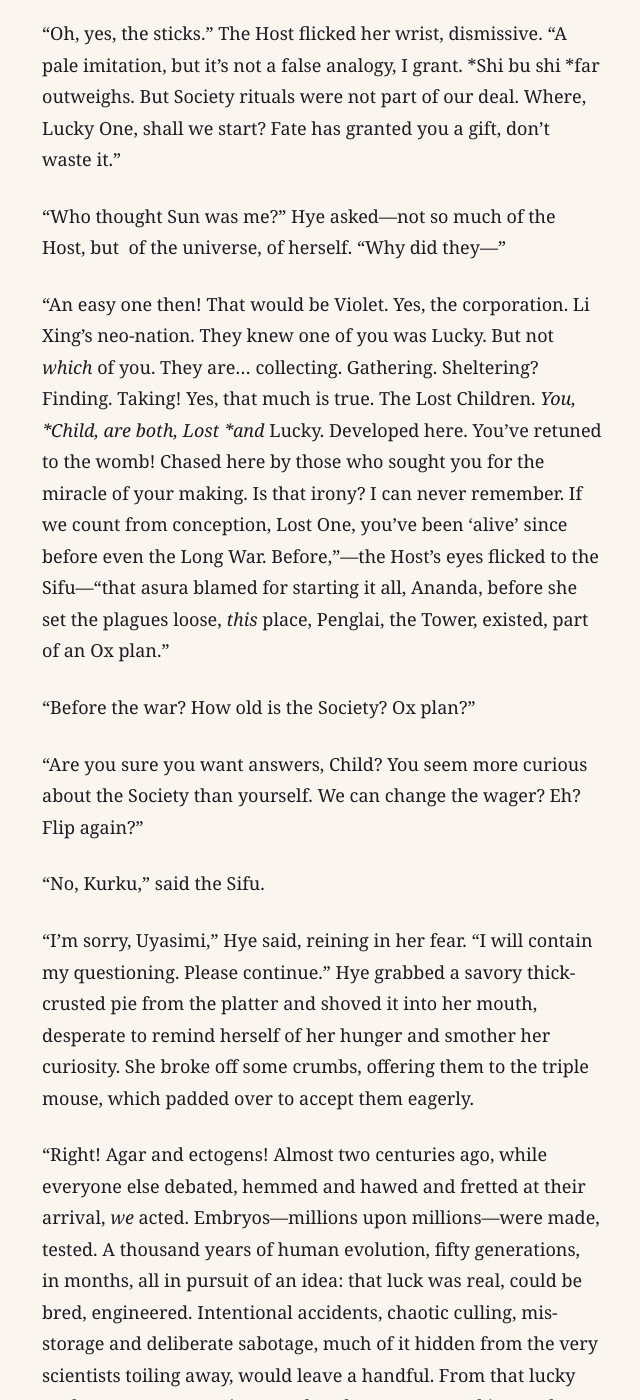
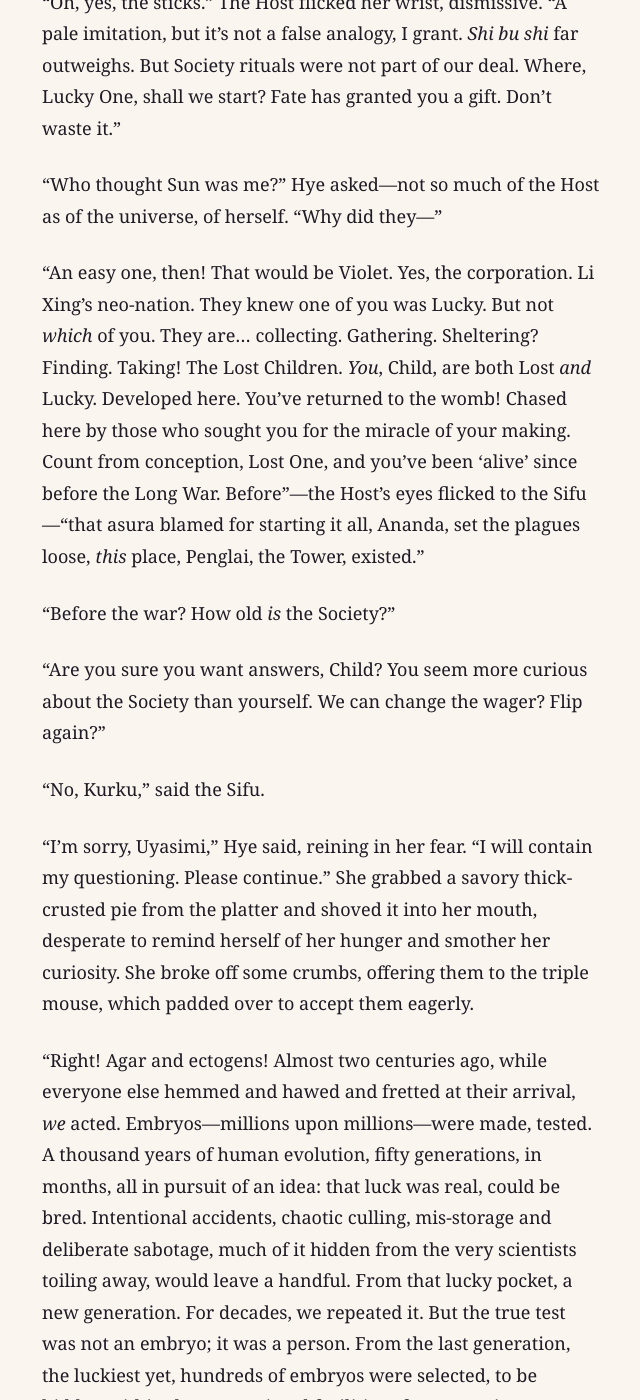
Before and after one commit to kmunki/kmunki.github.io, a Jekyll site: the page built from _fiction/violet/068-chapter-37.md, in a window 1280 px wide and 1400 px high, scrolled down 1287 px. Shown: the whole window, without its empty margins (318-958 px from the left). Built offline with Jekyll 4.4.1, drawn with Linux system fonts in a browser that asks for light colours; some of the changed text lies outside the part shown.

Commit message:
Violet ch 37 "The Magicians": Trim Kurku's exposition; fix coin, add hawks
- Kurku's speeches trimmed ~12%: cut the winks ("Is that irony? I can never remember.", "A pun."), "part of an Ox plan", and her "Eh?" (reserved for Illapa).
- Embryo, Lost/Lucky and Continuum speeches tightened ("She believes herself one of the Lost"). All listed facts and her stammer are kept.
- "That rolling coin" → "That coin in the mouse's paws", to match Trine's catch.
- Added after Advika looks back at the Tower: "They had released the cinder hawks at the Tower's door… and Hye had not looked back."
- Voice and canon: "Just so" → "Yes, yes" ("Just so" is Brand's); "His Oni" → "His ogre" (as in Ch 3).
- About 40 copyedits (retuned→returned, italics, splices); the tram scene is copyedit only. 1,834 → 1,793 words.

Co-Authored-By: Claude Fable 5.1 <noreply@anthropic.com>
Claude-Session: https://claude.ai/code/session_01NJgbLGEsaNqtMx8nky9w7V

```diff
--- a/_fiction/violet/068-chapter-37.md
+++ b/_fiction/violet/068-chapter-37.md
@@ -24,45 +24,45 @@ Dazed, Hye wandered over and sat in the salon-like cluster of chairs where Kurku
 
 “Like the Viceroy and the Yi Ching,” Hye mumbled, more thought than statement.
 
-“Oh, yes, the sticks.” The Host flicked her wrist, dismissive. “A pale imitation, but it’s not a false analogy, I grant. *Shi bu shi *far outweighs. But Society rituals were not part of our deal. Where, Lucky One, shall we start? Fate has granted you a gift, don’t waste it.”
+“Oh, yes, the sticks.” The Host flicked her wrist, dismissive. “A pale imitation, but it’s not a false analogy, I grant. *Shi bu shi* far outweighs. But Society rituals were not part of our deal. Where, Lucky One, shall we start? Fate has granted you a gift. Don’t waste it.”
 
-“Who thought Sun was me?” Hye asked—not so much of the Host, but  of the universe, of herself. “Why did they—”
+“Who thought Sun was me?” Hye asked—not so much of the Host as of the universe, of herself. “Why did they—”
 
-“An easy one then! That would be Violet. Yes, the corporation. Li Xing’s neo-nation. They knew one of you was Lucky. But not *which* of you. They are… collecting. Gathering. Sheltering? Finding. Taking! Yes, that much is true. The Lost Children. *You, *Child, are both, Lost *and* Lucky. Developed here. You’ve retuned to the womb! Chased here by those who sought you for the miracle of your making. Is that irony? I can never remember. If we count from conception, Lost One, you’ve been ‘alive’ since before even the Long War. Before,”—the Host’s eyes flicked to the Sifu—“that asura blamed for starting it all, Ananda, before she set the plagues loose, *this* place, Penglai, the Tower, existed, part of an Ox plan.”
+“An easy one, then! That would be Violet. Yes, the corporation. Li Xing’s neo-nation. They knew one of you was Lucky. But not *which* of you. They are… collecting. Gathering. Sheltering? Finding. Taking! The Lost Children. *You*, Child, are both Lost *and* Lucky. Developed here. You’ve returned to the womb! Chased here by those who sought you for the miracle of your making. Count from conception, Lost One, and you’ve been ‘alive’ since before the Long War. Before”—the Host’s eyes flicked to the Sifu—“that asura blamed for starting it all, Ananda, set the plagues loose, *this* place, Penglai, the Tower, existed.”
 
-“Before the war? How old is the Society? Ox plan?”
+“Before the war? How old *is* the Society?”
 
-“Are you sure you want answers, Child? You seem more curious about the Society than yourself. We can change the wager? Eh? Flip again?”
+“Are you sure you want answers, Child? You seem more curious about the Society than yourself. We can change the wager? Flip again?”
 
 “No, Kurku,” said the Sifu.
 
-“I’m sorry, Uyasimi,” Hye said, reining in her fear. “I will contain my questioning. Please continue.” Hye grabbed a savory thick-crusted pie from the platter and shoved it into her mouth, desperate to remind herself of her hunger and smother her curiosity. She broke off some crumbs, offering them to the triple mouse, which padded over to accept them eagerly.
+“I’m sorry, Uyasimi,” Hye said, reining in her fear. “I will contain my questioning. Please continue.” She grabbed a savory thick-crusted pie from the platter and shoved it into her mouth, desperate to remind herself of her hunger and smother her curiosity. She broke off some crumbs, offering them to the triple mouse, which padded over to accept them eagerly.
 
-“Right! Agar and ectogens! Almost two centuries ago, while everyone else debated, hemmed and hawed and fretted at their arrival, *we* acted. Embryos—millions upon millions—were made, tested. A thousand years of human evolution, fifty generations, in months, all in pursuit of an idea: that luck was real, could be bred, engineered. Intentional accidents, chaotic culling, mis-storage and deliberate sabotage, much of it hidden from the very scientists toiling away, would leave a handful. From that lucky pocket, a new generation. For decades, we repeated it. But the true test was not in an embryo, but a person. From the last generation, the luckiest yet, hundreds of embryos were selected and a plan was developed to hide them within the generational facilities of every nation on earth. But Ananda’s War arrived and brought with it more chaos than even the Society would want. The embryos were lost, then forgotten. But the Society persisted and, as it rebuilt, the rumor returned.”
+“Right! Agar and ectogens! Almost two centuries ago, while everyone else hemmed and hawed and fretted at their arrival, *we* acted. Embryos—millions upon millions—were made, tested. A thousand years of human evolution, fifty generations, in months, all in pursuit of an idea: that luck was real, could be bred. Intentional accidents, chaotic culling, mis-storage and deliberate sabotage, much of it hidden from the very scientists toiling away, would leave a handful. From that lucky pocket, a new generation. For decades, we repeated it. But the true test was not an embryo; it was a person. From the last generation, the luckiest yet, hundreds of embryos were selected, to be hidden within the generational facilities of every nation on earth. Then Ananda’s War arrived, bringing more chaos than even the Society would want. The embryos were lost, then forgotten. The Society persisted and, as it rebuilt, the rumor returned.”
 
 The Host leaned forward now, conspiratorial.
 
-“Li Xing caught the whispers. She believes she is one such Lost one. She may be right. Among me, there are two Lost, now found. And we, being Lost, are lucky, and have helped our larger self survive. There is one Lost, or so Li Xing and her faction believe, who is beyond the rest. The apex—not merely a Lost child, lucky as the rest, but a Lucky Child, a being imbued with the wind of fate forever at her back. Your Curator, she who found you, believed this too, but was of *another* plan—our wily ways, ever shifting—she left you Lost. Li Xing, however, has been searching and, so close to finding, could not wait. A gamble! Take two, get one—a Lucky One. What she did not know was another relict was in waiting, did she asura?”
+“Li Xing caught the whispers. She believes herself one of the Lost. She may be right. Among me, there are two Lost, now found, and we, being Lost, are lucky, and have helped our larger self survive. One of the Lost, or so Li Xing and her faction believe, is beyond the rest. The apex—not merely a Lost Child, lucky as the rest, but a Lucky Child, a being imbued with the wind of fate forever at her back. Your Curator, she who found you, believed this too, but was of *another* plan—our wily ways, ever shifting—and left you Lost. Li Xing has been searching and, so close to finding, could not wait. A gamble! Take two, get one. What she did not know was that another relict was waiting. Did she, asura?”
 
 The Sifu merely stared back, her violet eyes tired.
 
 “Did the Viceroy Min-yoon know… what I was?” Hye asked.
 
-“What you *are*, Child, what you are! No no no. Nothing, she knew nothing of the sort. The Yi Ching *did* though. And, foolish me, I should not have been so hasty with fate. That rolling coin tells me the two of you meeting is no more mere chance than your winning our wager.”
+“What you *are*, Child, what you are! No no no. Nothing, she knew nothing of the sort. The Yi Ching *did*, though. And, foolish me, I should not have been so hasty with fate. That coin in the mouse’s paws tells me the two of you meeting is no more mere chance than your winning our wager.”
 
 “I don’t feel Lucky.”
 
-“Oh do not mistake it for being *blessed*, Ward. Luck, like that of the Chinese farmer, comes in many forms: injury, danger, death—all manner of suffering. *Survival* is the gift. That you escaped while your sister did not is evidence enough. Your freedom, your Sifu’s, are not merely a frustration to Violet, but a threat. Your royal brother, Prince Ji-woo, sits upon the throne by their hand. Planted, manipulated by their asura, a long placed hedge that, in the moment of crisis, was thrust into place.”
+“Oh, do not mistake it for being *blessed*, Ward. Luck, like that of the Chinese farmer, comes in many forms: injury, danger, death—all manner of suffering. *Survival* is the gift. That you escaped while your sister did not is evidence enough. Your freedom, your Sifu’s, is not merely a frustration to Violet but a threat. Your royal brother, Prince Ji-woo, sits upon the throne by their hand. Planted, manipulated by their asura, a long-laid hedge, thrust into place in the moment of crisis.”
 
-“How you know all—” Hye started, then caught herself, distracted. Trine was pulling at her pant leg. The Host grinned wide. “It does not matter how you know.” Hye steeled herself. “Ji-woo is a puppet of Violet? A corporation now controls Koryo?”
+“How do you know all—” Hye started, then caught herself, distracted. Trine was pulling at her pant leg. The Host grinned wide. “It does not matter how you know,” said Hye, steeling herself. “Ji-woo is a puppet of Violet? A corporation now controls Koryo?”
 
-“For now, Koryo. Yes. But, I needn’t remind *you*, sister of the would-be sovereign, soon, too, the Continuum. *This *Selection was the one that mattered. Magistrate power returns to Koryo. Through him, they’ll effectively rule not one nation, but ten, and wield their power with impunity. And, of course, means to make that power more permanent.”
+“For now, Koryo. Yes. But, I needn’t remind *you*, sister of the would-be sovereign: soon, too, the Continuum. *This* Selection was the one that mattered. Magistrate power returns to Koryo. Through him, they’ll rule not one nation but ten, with impunity. And, of course, with the means to make that power more permanent.”
 
-“He… that means *he* knew about the attack. He let it happen.” Hye sat forward, clenching her fists. “Of course, he was so confident. His Oni with an iron rod.”
+“He… that means *he* knew about the attack. He let it happen.” Hye sat forward, clenching her fists. “Of course. He was so confident. His ogre with an iron rod.”
 
-“Just so,” said the Host.
+“Yes, yes,” said the Host.
 
-“I have to stop him!” Hye stood. Trine skittered back, startled.“Sifu, we have to go back. We have to warn the council. Zaqqum, send us back to Koryo.”
+“I have to stop him!” Hye stood. Trine skittered back, startled. “Sifu, we have to go back. We have to warn the council. Zaqqum, send us back to Koryo.”
 
 “Hye,” said Advika, “how? What will you tell them?”
 
@@ -70,7 +70,7 @@ The Sifu merely stared back, her violet eyes tired.
 
 “And that, what, you know this how?”
 
-Kurku began to laugh. “I do admit, Ward, the old asura has a point. From me, the truth, nothing but, as agreed. But should I send you home, home again so soon, and now, you realize, so very dangerous, the truth is not weapon enough. None will know our name, none will believe we exist should you describe me. ‘The Zaqqum told me! I won a duel of fortune’—ha! How truly desperate you must be, Child. And thusly you would be perceived. A madwoman! Even your last friend, fellow Ward, Vizier Daewoo, vouching for you would matter not. By allying with you, her judgement would be tainted, not your story vindicated. You’ll be laughed from the room and shipped to Violet the next day.”
+Kurku began to laugh. “I do admit, Ward, the old asura has a point. From me, the truth, nothing but, as agreed. But should I send you home, home again so soon, and now, you realize, so very dangerous, the truth is not weapon enough. None know our name; none will believe we exist. ‘The Zaqqum told me! I won a duel of fortune’—ha! How truly desperate you must be, Child. A madwoman! Even your last friend, fellow Ward, Vizier Daewoo, could vouch for you and it would matter not. Her judgement would be tainted, not your story vindicated. You’ll be laughed from the room and shipped to Violet the next day.”
 
 Hye’s eyes went wide.
 
@@ -98,20 +98,20 @@ A wincing smile found its way to Advika’s face.
 
 “If we hadn’t…”
 
-“No, you never would have known. I . . . would not have told you.”
+“No, you never would have known. I… would not have told you.”
 
 “Because?”
 
 “It was so long ago.”
 
-“You’re an asura *now. *Aren’t you? Aren’t you always? I don’t know anyone else who only puts half their brain to sleep.”
+“You’re an asura *now*. Aren’t you? Aren’t you always? I don’t know anyone else who only puts half their brain to sleep.”
 
-“No—”Advika shook her head, almost laughing—“well, I wasn’t. Now… I’m not sure. An asura is not the body alone but *embodiment*. Idea made flesh. We were loosed on the world. War-enders. Mission made us, purpose defined us. I retain… too much of what I once was. I am old, Hye, but time is not agar. No matter what the cliches claim, not all wounds heal.”
+“No”—Advika shook her head, almost laughing—“well, I wasn’t. Now… I’m not sure. An asura is not the body alone but *embodiment*. Idea made flesh. We were loosed on the world. War-enders. Mission made us, purpose defined us. I retain… too much of what I once was. I am old, Hye, but time is not agar. No matter what the cliches claim, not all wounds heal.”
 
-Advika looked back along the line of the tram towards the tower.
+Advika looked back along the line of the tram towards the Tower. They had released the cinder hawks at the Tower’s door—Kurku’s people would feed them, or the Wilds would—and Hye had not looked back.
 
 “What are you then?”
 
 Advika turned to Hye, locking eyes.
 
-“I’m your rearer,” she said, almost incredulous, “Yours and Sun’s. I’ve lived long, Hye, and had many lives, and tried to be many things. Of all of them, it is the purpose I’ve cherished most. The two of you have helped me find more of myself. Yes, I’m spliced enough to give an uplift pause, but I’m no longer an asura. I’m something else. Some*one* else. Someone lucky enough that destiny put us together.”
+“I’m your rearer,” she said, almost incredulous. “Yours and Sun’s. I’ve lived long, Hye, and had many lives, and tried to be many things. Of all of them, it is the purpose I’ve cherished most. The two of you have helped me find more of myself. Yes, I’m spliced enough to give an uplift pause, but I’m no longer an asura. I’m something else. Some*one* else. Someone lucky enough that destiny put us together.”
```
Also changed, not shown: other parts of _fiction/violet/068-chapter-37.md (+6 -6 lines).
